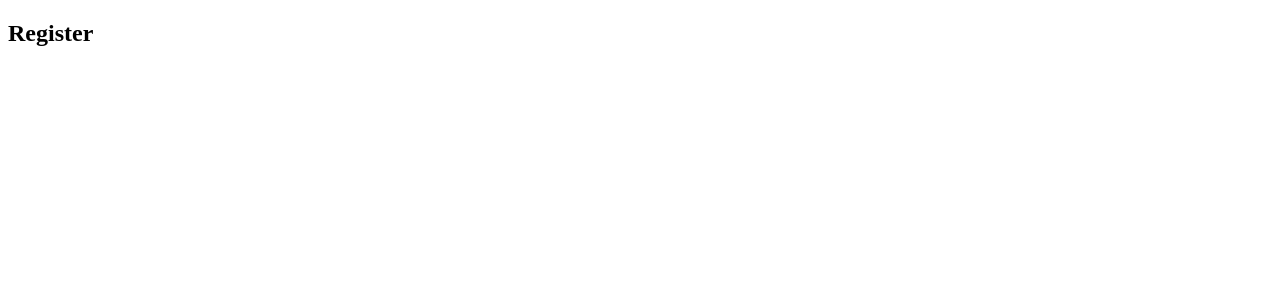
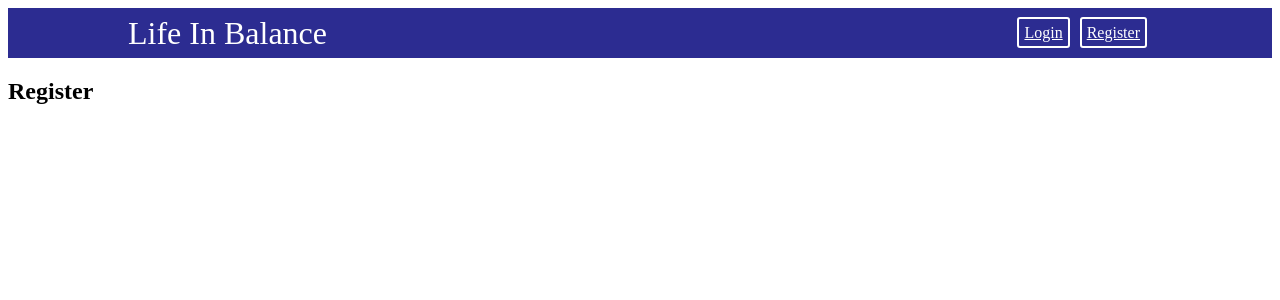
Before and after one commit to AlexBrown4020/mern-project, a React (Create React App) app in the folder client/: page /register in a window 1280 px wide. Shown: the top 300 px of the page. Built offline with nearby package versions, Linux system fonts and the light colour scheme.

Commit message:
Feat: Implement Navbar for registration page

```diff
--- a/client/src/components/registration/Registration.jsx
+++ b/client/src/components/registration/Registration.jsx
@@ -1,8 +1,10 @@
 import React from 'react';
+import { Navbar } from '../navbar/Navbar';
 
 export const Registration = () => {
     return (
         <div>
+            <Navbar/>
             <h2>Register</h2>
             <div className='formContainer'>
 
```
